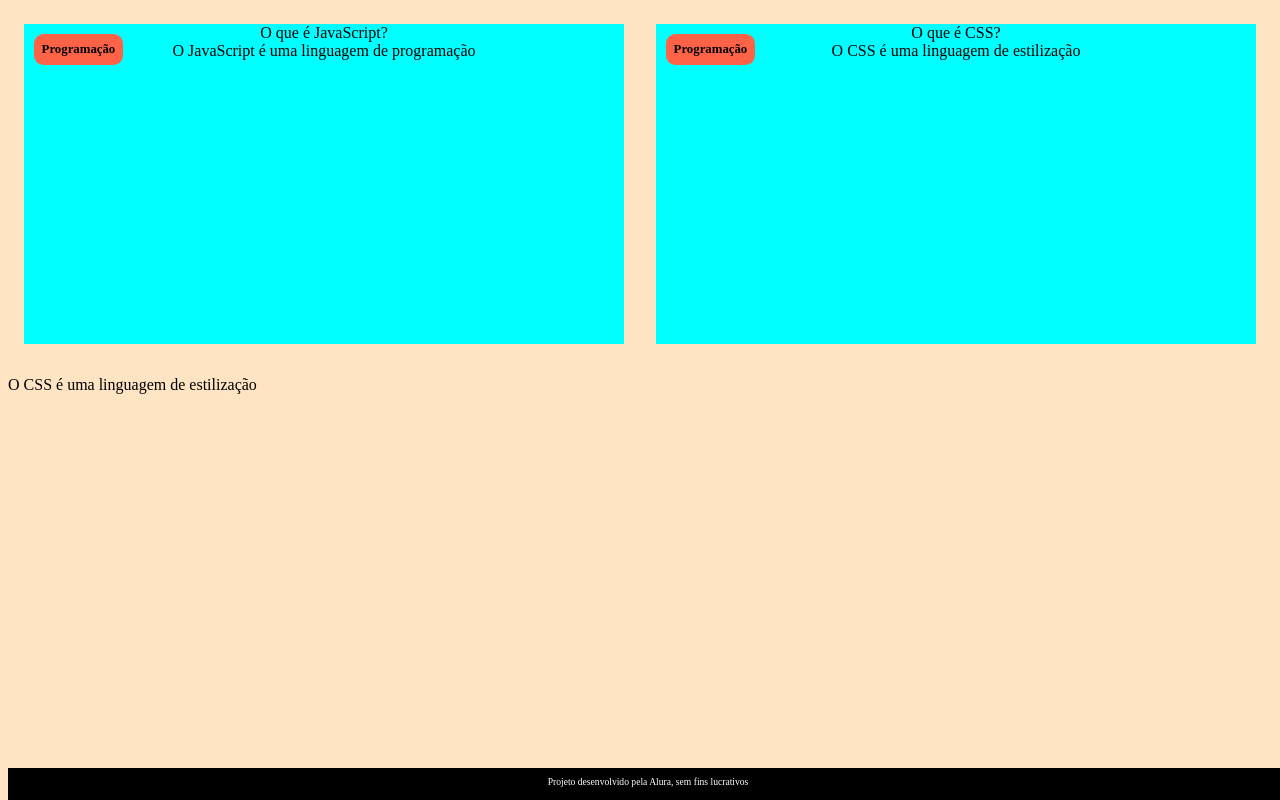
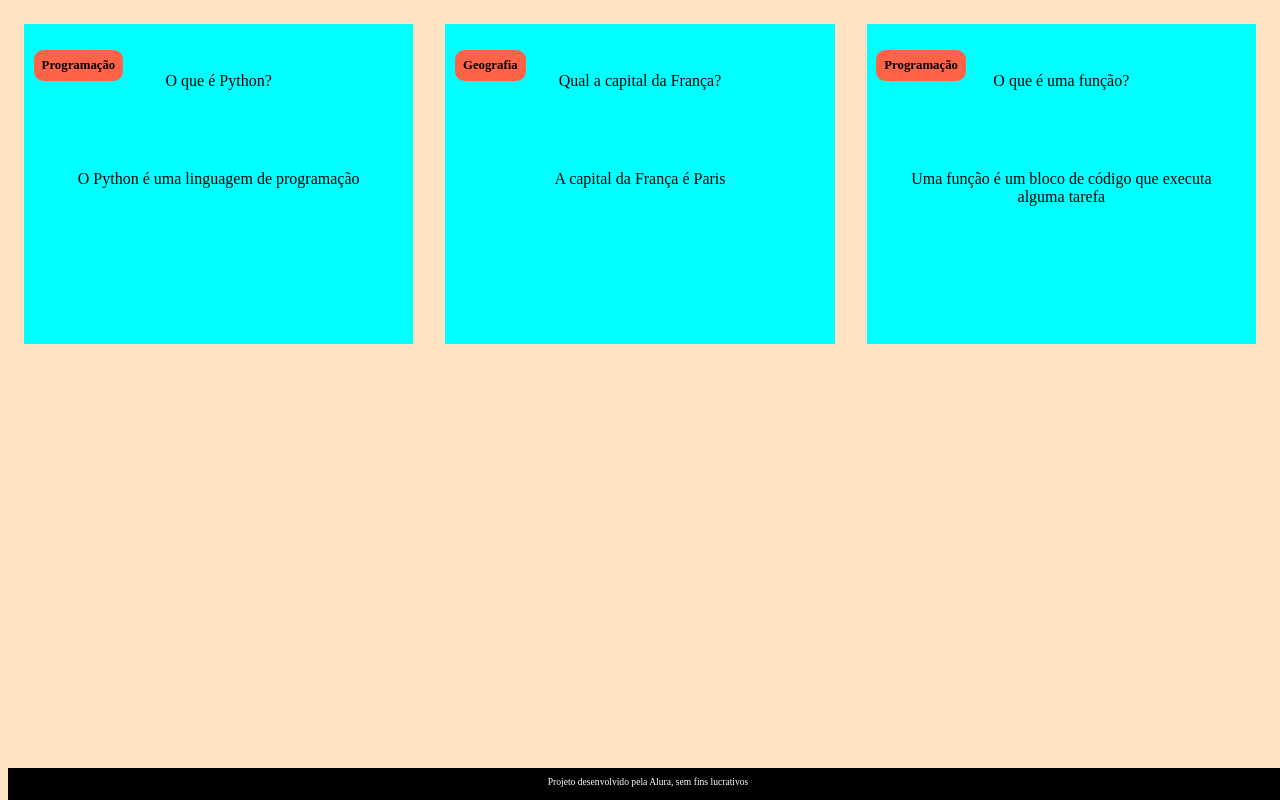
Before and after one commit to sofiamusacchio9/sofia-3-trimestre, a plain HTML site: page index.html in a window 1280 px wide. Drawn offline with Linux system fonts and the light colour scheme; files that its build step writes are made by us from their sources.

Commit message:
Update index.html

```diff
--- a/index.html
+++ b/index.html
@@ -9,43 +9,23 @@
 <body>
     <main>
         <section id="container">
-            <article class="cartao">
+            <!-- <article class="cartao">
                 <div class="cartao__conteudo">
                     <h3>Programação</h3>
                     <div class="cartao__conteudo__pergunta">
-                        O que é JavaScript?
+                        <p>O que é JavaScript?</p>
                     </div>
                     <div class="cartao__conteudo__resposta">
-                        O JavaScript é uma linguagem de programação
+                        <p>O JavaScript é uma linguagem de programação</p>
                     </div>
                 </div>
-            </article>
-            <article class="cartao">
-                <div class="cartao__conteudo">
-                    <h3>Programação</h3>
-                    <div class="cartao__conteudo__pergunta">
-                        O que é CSS?
-                    </div>
-                    <div class="cartao__conteudo__resposta">
-                        O CSS é uma linguagem de estilização
-                    </div>
-                </div>
-            </article>
+            </article> -->
         </section>
     </main>
     <footer>
         <p>Projeto desenvolvido pela Alura, sem fins lucrativos</p>
     </footer>
+    <script src="app.js"></script>
+    <script src="perguntas.js"></script>
 </body>
 </html>
-  <p>O CSS é uma linguagem de estilização</p>
-                    </div>
-                </div>
-            </article>
-        </section>
-    </main>
-    <footer>
-        <p>Projeto desenvolvido pela Alura, sem fins lucrativos</p>
-    </footer>
-</body>
-</html>
```
